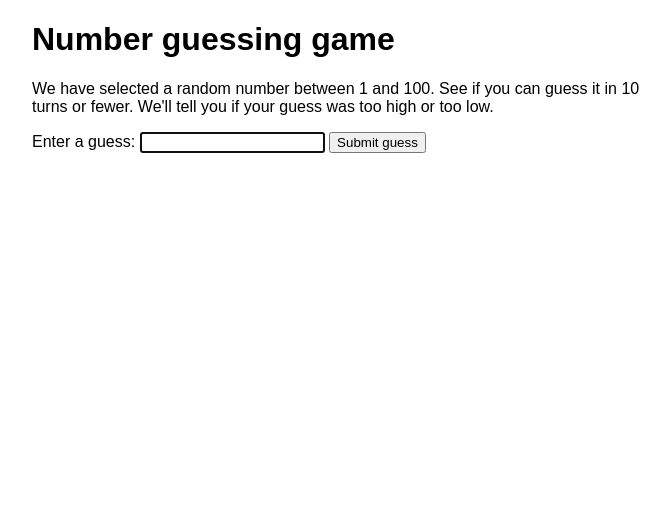
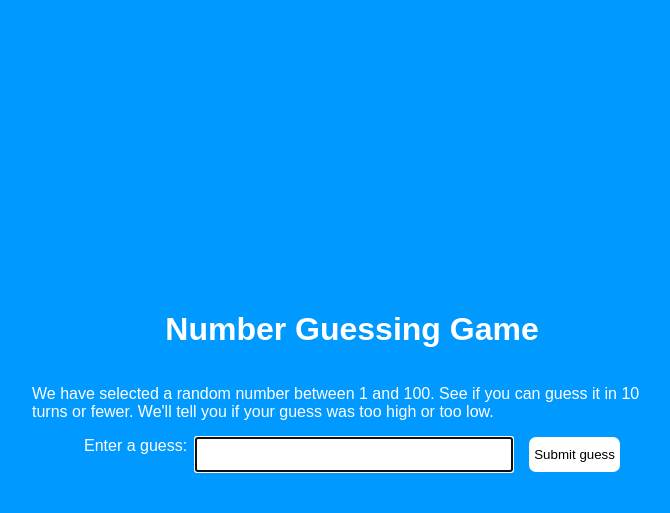
Before and after one commit to Dolly33/guess-the-number-game, a plain HTML site: page index.html in a window 1280 px wide. Shown: the whole page, without its empty margins (288-958 px from the left). Drawn offline with Linux system fonts and the light colour scheme.

Commit message:
add proper styling

```diff
--- a/index.html
+++ b/index.html
@@ -2,30 +2,12 @@
 <html>
   <head>
     <meta charset="utf-8" />
-
+    <link rel="stylesheet" href="style.css">
     <title>Number guessing game</title>
-
-    <style>
-      html {
-        font-family: sans-serif;
-      }
-
-      body {
-        width: 50%;
-        max-width: 800px;
-        min-width: 480px;
-        margin: 0 auto;
-      }
-
-      .lastResult {
-        color: white;
-        padding: 3px;
-      }
-    </style>
   </head>
 
   <body>
-    <h1>Number guessing game</h1>
+    <h1>Number Guessing Game</h1>
 
     <p>
       We have selected a random number between 1 and 100. See if you can guess
--- /dev/null
+++ b/style.css
@@ -0,0 +1,39 @@
+html {
+  font-family: sans-serif;
+}
+
+body {
+  width: 50%;
+  max-width: 800px;
+  min-width: 480px;
+  height: 100vh;
+  margin: 0 auto;
+  display: flex;
+  flex-direction: column;
+  justify-content: center;
+  align-items: center;
+  background-color: #0099ff;
+  color: white;
+}
+
+.guessField {
+  font-size: 1.5rem;
+  margin-left: 0.5rem;
+  margin-right: 1rem;
+}
+
+.guessSubmit {
+  background-color: white;
+  color: black;
+  padding: 10px 5px;
+  border-radius: 7px;
+  border-style: none;
+}
+.lastResult {
+  color: white;
+  padding: 3px;
+}
+
+.form {
+  display: flex;
+}
```
